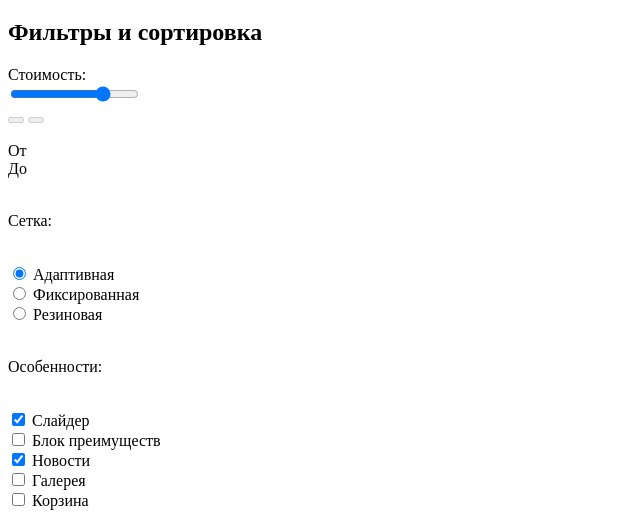
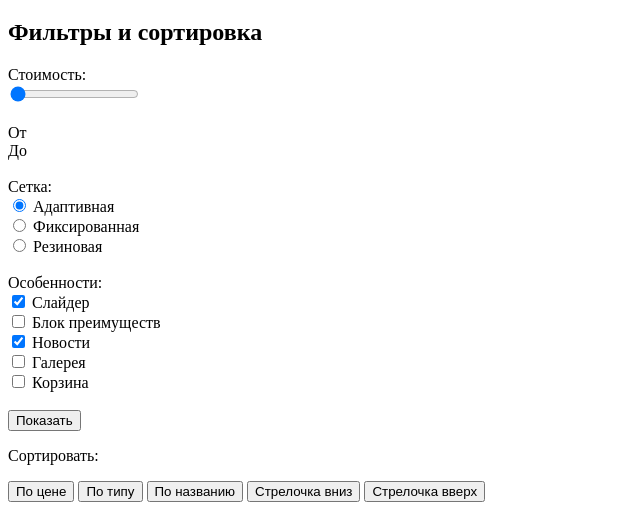
Before and after one commit to Echthegreat/1176737-nerds-28, a plain HTML site: page catalog.html in a window 1280 px wide. Shown: the part 260-779 px from the top of the page, without its empty margins (0-640 px from the left). Drawn offline with Linux system fonts and the light colour scheme.

Commit message:
Revert "Закончил HTML-разметку upd.1"
This reverts commit fb06a20117133642f836b7d8d09866516508ced7.

```diff
--- a/catalog.html
+++ b/catalog.html
@@ -31,63 +31,43 @@
       <section>
         <h2 class="visually-hidden">Фильтры и сортировка</h2>
 
-        <form action="https://echo.htmlacademy.ru/" method="get" oninput="priceoutput.value=pricerange.value">
-          <div class="range">
+        <form action="https://echo.htmlacademy.ru/" method="get" oninput="price-output.value=price-range.value">
+          <div>
             <label>Стоимость:<br>
-              <input type="range" name="pricerange" value="15000" min="0" max="20000">
+              <input type="range" name="price-range" value="0" min="0" max="20000">
             </label>
+          </div>
+          <br>
 
-            <div class="line">
-              <button disabled class="left-pin"></button>
-              <button disabled class="right-pin>"></button>
-            </div>
+          <div>
+            <span>От</span>
+            <output name="price-output" value="0"></output>
+          </div>
+
+          <div>
+            <span>До</span>
           </div>
 
           <br>
 
           <div>
-            <div>
-              <span>От</span>
-              <output name="priceoutput" value="15000"></output>
-            </div>
-
-            <div>
-              <span>До</span>
-            </div>
+            <label>Сетка:<br>
+              <input type="radio" name="grid" value="adaptive" checked> Адаптивная<br>
+              <input type="radio" name="grid" value="fixed"> Фиксированная<br>
+              <input type="radio" name="grid" value="fluid"> Резиновая
+            </label>
           </div>
 
           <br>
 
           <div>
-            <p>Сетка:</p><br>
-            <input type="radio" name="grid" id="adaptive" value="adaptive" checked>
-            <label for="adaptive">Адаптивная</label><br>
-
-            <input type="radio" name="grid" id="fixed" value="fixed">
-            <label for="fixed">Фиксированная</label><br>
-
-            <input type="radio" name="grid" id="fluid" value="fluid">
-            <label for="fluid">Резиновая</label>
-          </div>
-
-          <br>
-
-          <div>
-            <p>Особенности:</p><br>
-              <input type="checkbox" name="features" id="slider" value="slider" checked>
-              <label for="slider">Слайдер</label><br>
-
-              <input type="checkbox" name="features" id="advantages" value="advantages">
-              <label for="advantages">Блок преимуществ</label><br>
-
-              <input type="checkbox" name="features" id="news" value="news" checked>
-              <label for="news">Новости</label><br>
-
-              <input type="checkbox" name="features" id="gallery" value="gallery">
-              <label for="gallery">Галерея</label><br>
-
-              <input type="checkbox" name="features" id="cart" value="cart">
-              <label for="cart">Корзина</label>
+            <label>Особенности:<br>
+              <input type="checkbox" name="features" value="slider" checked> Слайдер<br>
+              <input type="checkbox" name="features" value="advantages"> Блок преимуществ<br>
+              <input type="checkbox" name="features" value="news" checked> Новости<br>
+              <input type="checkbox" name="features" value="gallery"> Галерея<br>
+              <input type="checkbox" name="features" value="cart"> Корзина
+            </label>
           </div>
 
           <br>
@@ -185,6 +165,7 @@
           <li><a href="blank.html">Следующая</a></li>
         </ul>
       </section>
+
     </main>
 
     <footer>
@@ -201,7 +182,9 @@
              тел. +7 (812) 275-75-75
           </p>
 
-          <a href="blank.html">Напишите нам</a>
+          <a href="blank.html">
+            <p>Напишите нам</p>
+          </a>
         </div>
 
         <img src="img/index/map.jpg" alt="Санкт-Петербург, ул. Б. Конюшенная, д. 19/8.
```
Also changed, not shown: blank.html (+3 -45 lines), index.html (+21 -7 lines).
